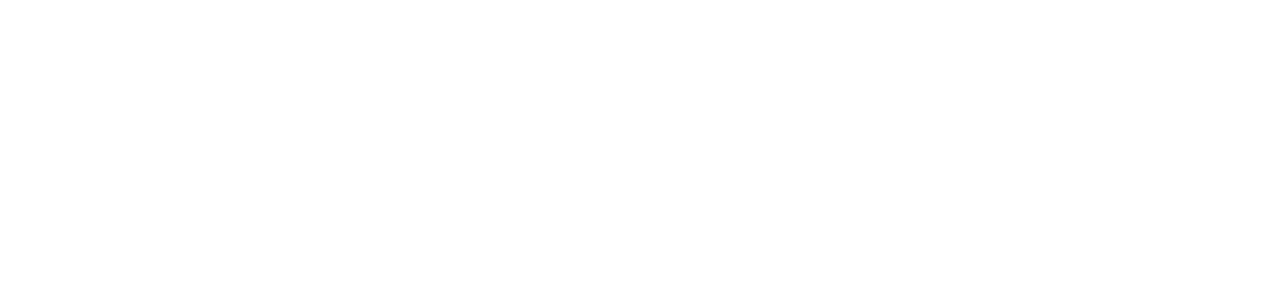
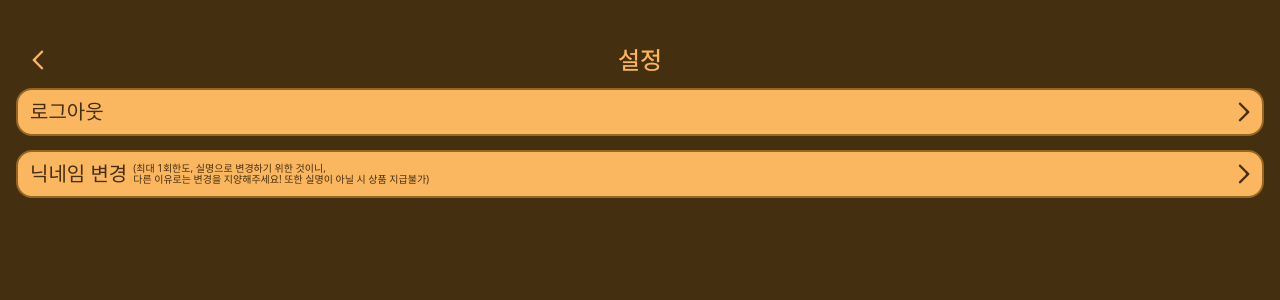
Before and after one commit to Wee-sh/Weesh-Frontend, a React (Vite) app: page /setting in a window 1280 px wide. Before the commit this address had no page. Shown: the top 300 px of the page. Built offline with nearby package versions, Linux system fonts and the light colour scheme; a web font is replaced by a local one.

Commit message:
feat: 세팅, 모달 구현

```diff
--- a/src/App.tsx
+++ b/src/App.tsx
@@ -1,7 +1,8 @@
 import { Route, BrowserRouter, Routes } from "react-router-dom";
-import Login from "./pages/auth/Login";
+import Login from "./pages/Auth/Login";
 import HomePage from "./pages/Home/HomePage";
 import PostBox from "./pages/Post/PostBox";
+import SettingPage from "./pages/Setting/SettingPage";
 
 function App() {
   return (
@@ -10,6 +11,7 @@
         <Route path="/login" element={<Login />} />
         <Route path="/" element={<HomePage />} />
         <Route path="/post-box" element={<PostBox />} />
+        <Route path="/setting" element={<SettingPage />} />
       </Routes>
     </BrowserRouter>
   );
--- /dev/null
+++ b/src/components/Modal/Modal.tsx
@@ -0,0 +1,40 @@
+import { createPortal } from "react-dom";
+
+interface ModalProps {
+  isOpen: boolean;
+  onClose: () => void;
+  children: React.ReactNode;
+  showCloseButton?: boolean;
+}
+
+const Modal = ({
+  isOpen,
+  onClose,
+  children,
+  showCloseButton = true,
+}: ModalProps) => {
+  if (!isOpen) return null;
+
+  return createPortal(
+    <div className="fixed inset-0 z-50 flex items-center justify-center">
+      <div
+        className="absolute inset-0 bg-white/20 backdrop-blur-sm"
+        onClick={onClose}
+      />
+      <div className="relative">
+        <div className="z-10">{children}</div>
+        {showCloseButton && (
+          <button
+            onClick={onClose}
+            className="absolute bottom-[-48px] right-0 w-9 h-9 text-2xl leading-3 text-white bg-[#452F11] rounded-full flex items-center justify-center"
+          >
+            X
+          </button>
+        )}
+      </div>
+    </div>,
+    document.body
+  );
+};
+
+export default Modal;
--- /dev/null
+++ b/src/components/Modal/NameChangeModal.tsx
@@ -0,0 +1,48 @@
+import { useState } from "react";
+
+interface NameChangeModalContentProps {
+  currentName?: string;
+  onConfirm: (newName: string) => void;
+}
+
+const NameChangeModalContent = ({
+  currentName = "",
+  onConfirm,
+}: NameChangeModalContentProps) => {
+  const [name, setName] = useState(currentName);
+
+  return (
+    <div className="w-[360px] bg-[#FDD293] border-[3px] border-[#976621] rounded-2xl py-5 px-4">
+      <h2 className="text-xl text-black mb-[10px] leading-[22px]">이름 변경</h2>
+
+      <div className="w-full h-[58px] bg-[#DDB276] rounded-xl py-3 relative">
+        {!name && (
+          <div className="absolute inset-0 flex items-center justify-center pointer-events-none px-3">
+            <p className="text-[#856333] leading-[18px] text-sm text-left">
+              꼭 본인의 실명으로만 변경해주세요. <br />
+              현재 본인의 실명일 경우 변경 안해도 됩니다!
+            </p>
+          </div>
+        )}
+        <input
+          type="text"
+          value={name}
+          onChange={(e) => setName(e.target.value)}
+          className="w-full h-full bg-transparent text-center text-3xl text-black outline-none"
+        />
+      </div>
+
+      {name && (
+        <button
+          onClick={() => onConfirm(name)}
+          className="w-full bg-[#3E2A0E] text-white py-3 rounded-xl text-xs mt-[10px]"
+          disabled={!name.trim()}
+        >
+          변경
+        </button>
+      )}
+    </div>
+  );
+};
+
+export default NameChangeModalContent;
--- /dev/null
+++ b/src/components/Setting/SettingButton.tsx
@@ -0,0 +1,32 @@
+import React from "react";
+import arrow_right from "../../assets/Icon/arrow-right.svg";
+
+interface Prop {
+  buttonName: string;
+  buttonType: string;
+  onClick: () => void;
+}
+
+const SettingButton = ({ buttonName, buttonType, onClick }: Prop) => {
+  return (
+    <div
+      onClick={onClick}
+      className="w-full h-12 bg-[#FBB75F] border-2 border-[#976621] rounded-2xl px-3 flex justify-between items-center mb-[14px]"
+    >
+      <div className="text-xl text-[#452F11] flex flex-row gap-[6px] items-center">
+        <h1 className="">{buttonName}</h1>
+        {buttonType == "nameChange" && (
+          <div className="flex flex-col text-[10px] leading-[11px]">
+            (최대 1회한도, 실명으로 변경하기 위한 것이니,
+            <br />
+            다른 이유로는 변경을 지양해주세요! 또한 실명이 아닐 시 상품
+            지급불가)
+          </div>
+        )}
+      </div>
+      <img src={arrow_right} />
+    </div>
+  );
+};
+
+export default SettingButton;
--- /dev/null
+++ b/src/pages/Setting/SettingPage.tsx
@@ -0,0 +1,55 @@
+import React, { useState } from "react";
+import { useNavigate } from "react-router-dom";
+import arrow_left from "../../assets/Icon/arrow-left.svg";
+import SettingButton from "../../components/Setting/SettingButton";
+import Modal from "../../components/Modal/Modal";
+import NameChangeModalContent from "../../components/Modal/NameChangeModal";
+
+const SettingPage = () => {
+  const navigate = useNavigate();
+  const [isNameModalOpen, setIsNameModalOpen] = useState(false);
+
+  const handleNameChange = (newName: string) => {
+    console.log("새 이름:", newName);
+    setIsNameModalOpen(false);
+  };
+
+  return (
+    <div className="w-screen min-h-screen bg-[#452F11] flex flex-col items-center px-4 pb-8">
+      <div className="w-full flex justify-center items-center pt-11 relative pointer-events-none mb-3">
+        <h1
+          style={{
+            textShadow:
+              "-0.2px 0px #976621, 0px 0.2px #976621, 0.2px 0px #976621, 0px -0.2px #976621",
+          }}
+          className="text-2xl text-[#FBB75F]"
+        >
+          설정
+        </h1>
+
+        <img
+          onClick={() => navigate("/")}
+          src={arrow_left}
+          className="absolute left-4 cursor-pointer pointer-events-auto"
+        />
+      </div>
+
+      <SettingButton
+        buttonName="로그아웃"
+        buttonType="logout"
+        onClick={() => navigate("/")}
+      />
+      <SettingButton
+        buttonName="닉네임 변경"
+        buttonType="nameChange"
+        onClick={() => setIsNameModalOpen(true)}
+      />
+
+      <Modal isOpen={isNameModalOpen} onClose={() => setIsNameModalOpen(false)}>
+        <NameChangeModalContent onConfirm={handleNameChange} />
+      </Modal>
+    </div>
+  );
+};
+
+export default SettingPage;
```
